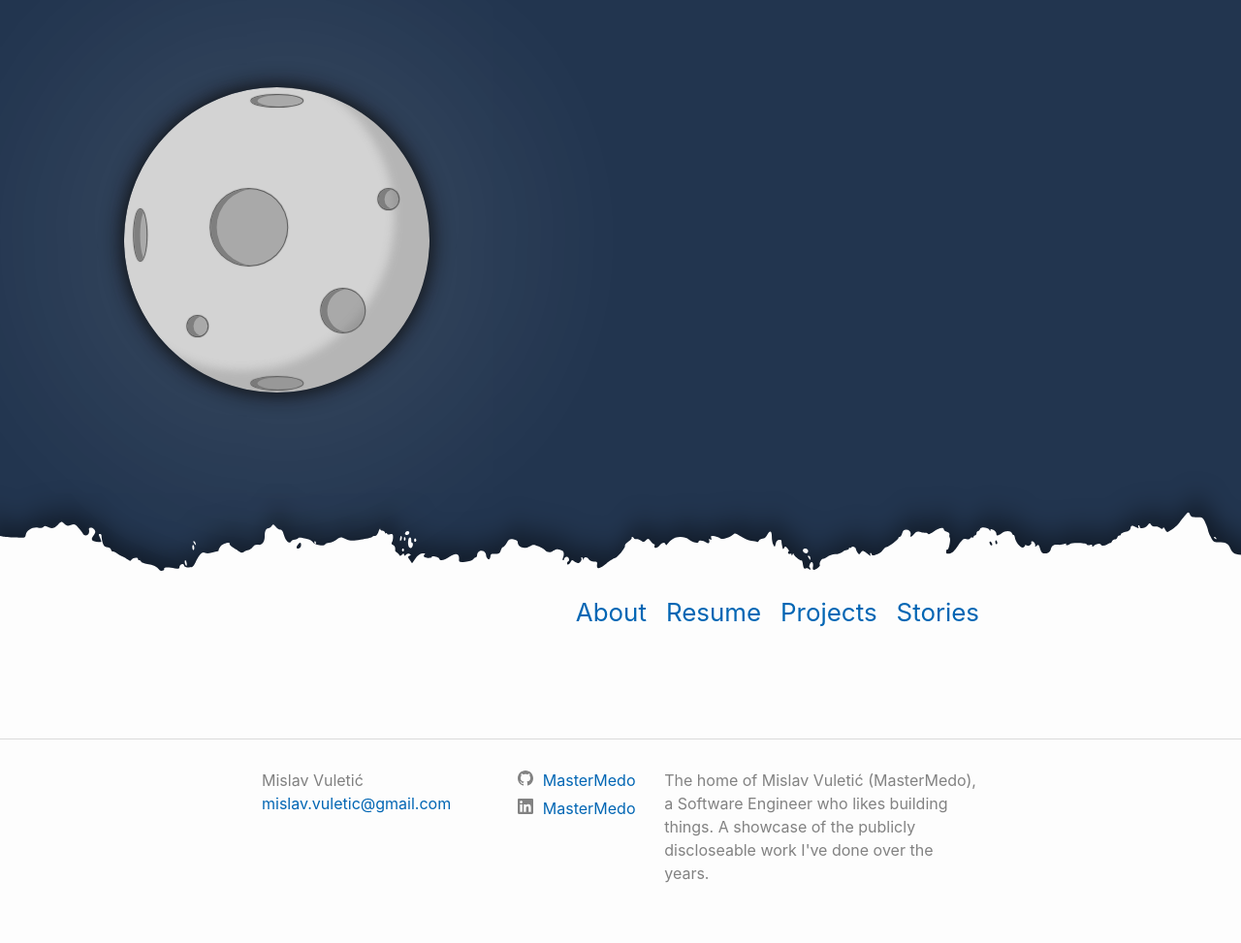
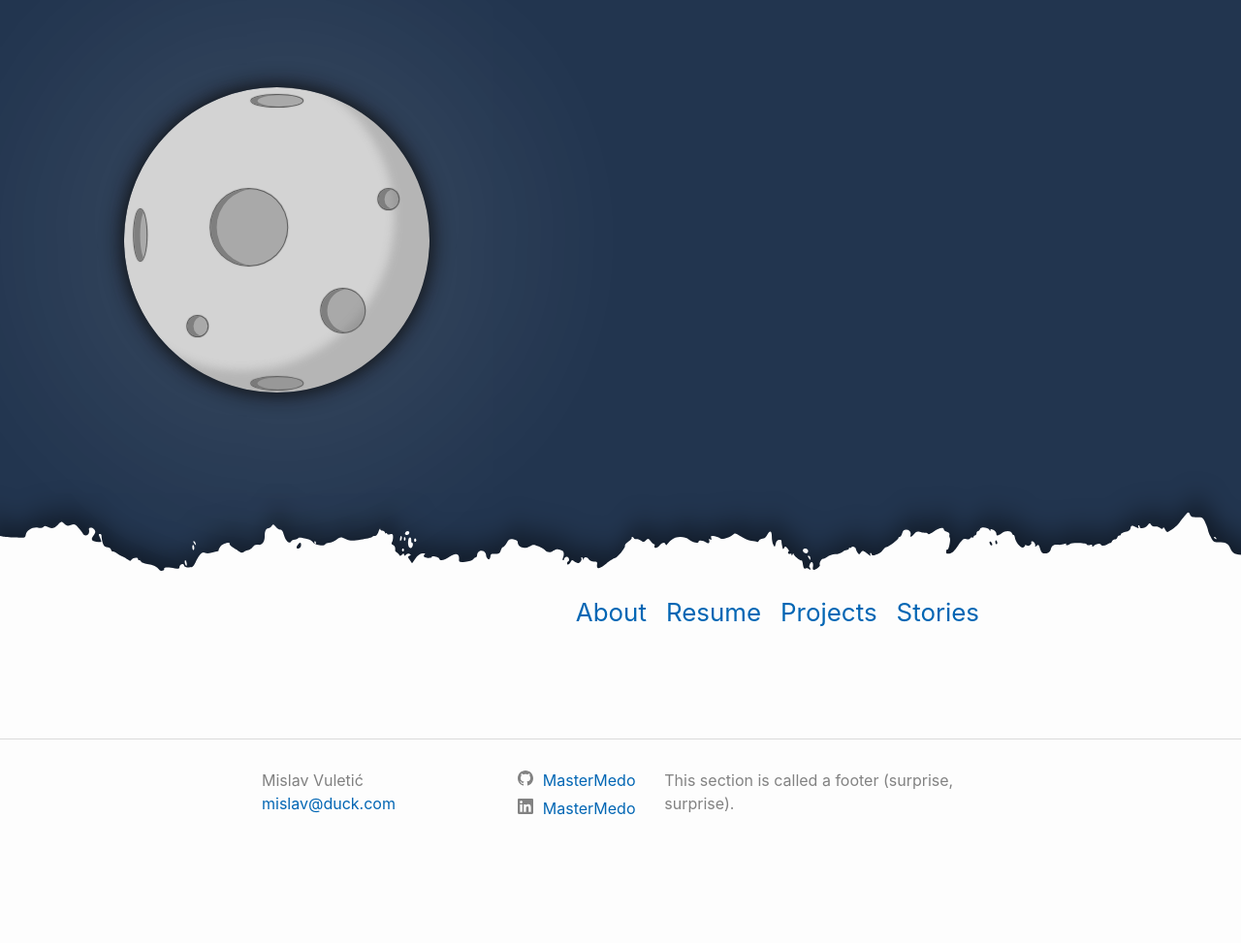
Before and after one commit to MasterMedo/mastermedo.github.io, a Jekyll site: the page built from index.md, in a window 1280 px wide. Shown: the whole page at 97% size. Built offline with Jekyll 4.4.1, drawn with Linux system fonts in a browser that asks for light colours; some web fonts are replaced; after the commit the page ends 906 px from its top, so only the background shows below that.

Commit message:
fix: remove email, and description

```diff
--- a/_config.yml
+++ b/_config.yml
@@ -1,9 +1,7 @@
 title: Mislav Vuletić
-email: mislav.vuletic@gmail.com
+email: mislav@duck.com
 description: >- # this ignores values until a new key in yaml
-  The home of Mislav Vuletić (MasterMedo), a Software Engineer who likes
-  building things. A showcase of the publicly discloseable work I've done over
-  the years.
+  This section is called a footer (surprise, surprise).
 baseurl: "" # the subpath of your site, e.g. /blog
 url: https://mislav.dev
 github_username: MasterMedo
```
